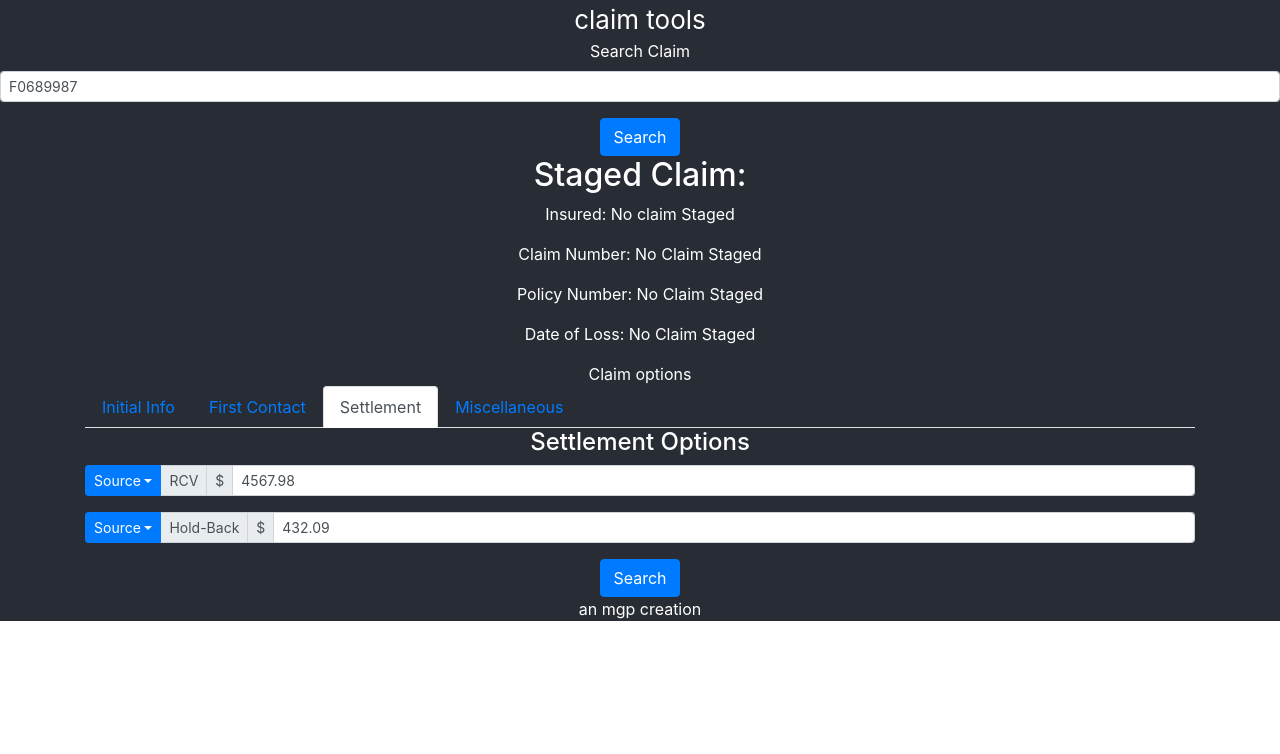
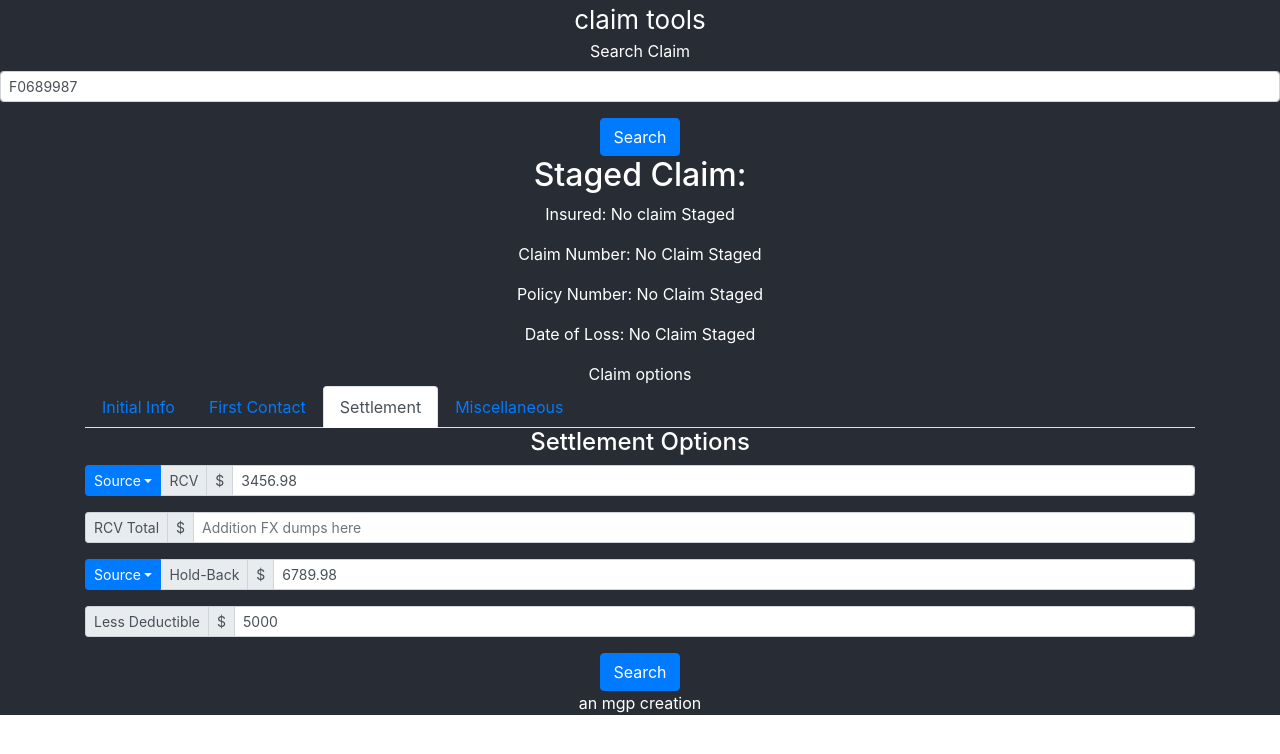
Before and after one commit to glennneiger/claim-tools, a React (Create React App) app in the folder claim-tools/: page / in a window 1280 px wide. Shown: the top 754 px of the page. Built offline with nearby package versions, Linux system fonts and the light colour scheme.

Commit message:
added RCV total box

```diff
--- a/claim-tools/src/comp/Settlement.js
+++ b/claim-tools/src/comp/Settlement.js
@@ -12,7 +12,9 @@ import * as yup from 'yup';
 
 const schema = yup.object({
     rcv: yup.number().required(),
+    //rcvTotal: yup.number().required(),
     depreciation: yup.number().required(),
+    deductible: yup.number().required(),
 });
 class Settlement extends Component {
     state = {
@@ -44,8 +46,10 @@ class Settlement extends Component {
                         }, 400);
                     }}
                     initialValues={{
-                        rcv: '4567.98',
-                        depreciation: '432.09'
+                        rcv: 3456.98,
+                        depreciation: 6789.98,
+                        deductible: 5000.00,
+                        rcvTotal: 'RCV Total'
                     }}
                 >
                 {({
@@ -89,6 +93,25 @@ class Settlement extends Component {
                                     isValid={ touched.rcv && !errors.rcv }
                                 />
                             </InputGroup>
+                            <InputGroup
+                            className="mb-3"
+                            size="sm"
+                            >
+                                <InputGroup.Prepend>
+                                    <InputGroup.Text>RCV Total</InputGroup.Text>
+                                    <InputGroup.Text>$</InputGroup.Text>
+                                </InputGroup.Prepend>
+                                <FormControl
+                                    aria-label="Amount (to the nearest dollar)"
+                                    type="number"
+                                    placeholder="Addition FX dumps here"
+                                    name="rcvTotal"
+                                    value={ values.rcvTotal }
+                                    onChange={ handleChange }
+                                    onBlur={ handleBlur }
+                                    isValid={ touched.rcvTotal && !errors.rcvTotal }
+                                />
+                            </InputGroup>
                             <InputGroup className="mb-3" size='sm'>
                                 <DropdownButton
                                 as={InputGroup.Prepend}
@@ -96,7 +119,7 @@ class Settlement extends Component {
                                 title={this.state.depreciationSource}
                                 id="input-group-dropdown-1"
                                 >
-                                <Dropdown.Item as="button" href="#" value='Independent Adjuster' onClick={ this.uupdateDepreciationSource } >Independent Adjuster</Dropdown.Item>
+                                <Dropdown.Item as="button" href="#" value='Independent Adjuster' onClick={ this.updateDepreciationSource } >Independent Adjuster</Dropdown.Item>
                                 <Dropdown.Item as="button" href="#" value='Builder Consultant' onClick={ this.updateDepreciationSource } >Builder Consultant</Dropdown.Item>
                             </DropdownButton>
                             <InputGroup.Prepend>
@@ -114,6 +137,25 @@ class Settlement extends Component {
                                     isValid={ touched.depreciation && !errors.depreciation }
                                 />
                             </InputGroup>
+                            <InputGroup
+                                className="mb-3"
+                                size="sm"
+                                >
+                                <InputGroup.Prepend>
+                                    <InputGroup.Text>Less Deductible</InputGroup.Text>
+                                    <InputGroup.Text>$</InputGroup.Text>
+                                </InputGroup.Prepend>
+                                <FormControl
+                                    aria-label="Amount (to the nearest dollar)"
+                                    type="number"
+                                    placeholder="Deductible Amount"
+                                    name="deductible"
+                                    value={ values.deductible }
+                                    onChange={ handleChange }
+                                    onBlur={ handleBlur }
+                                    isValid={ touched.deductible && !errors.deductible }
+                                />
+                            </InputGroup>
                             <Button
                                 variant="primary"
                                 type="submit"
```
